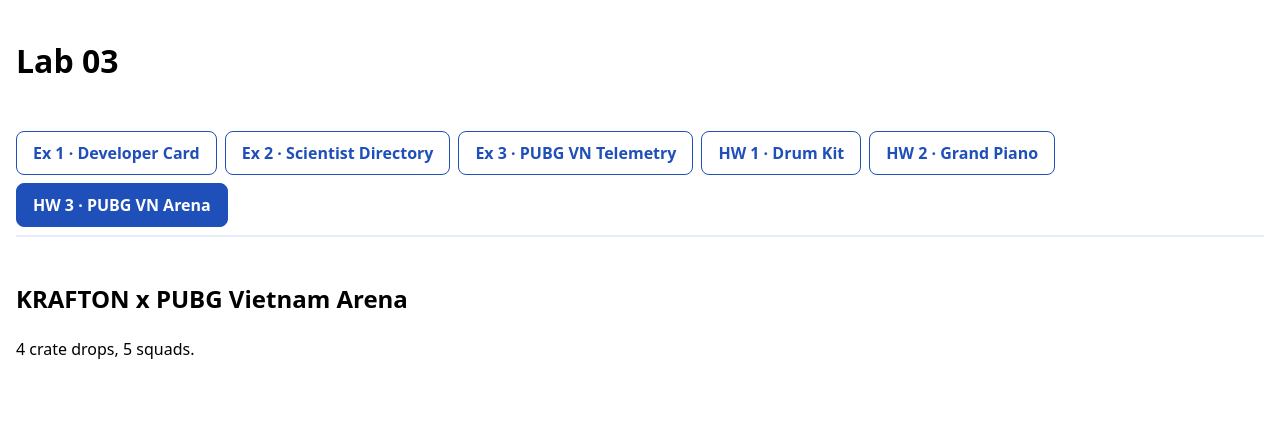
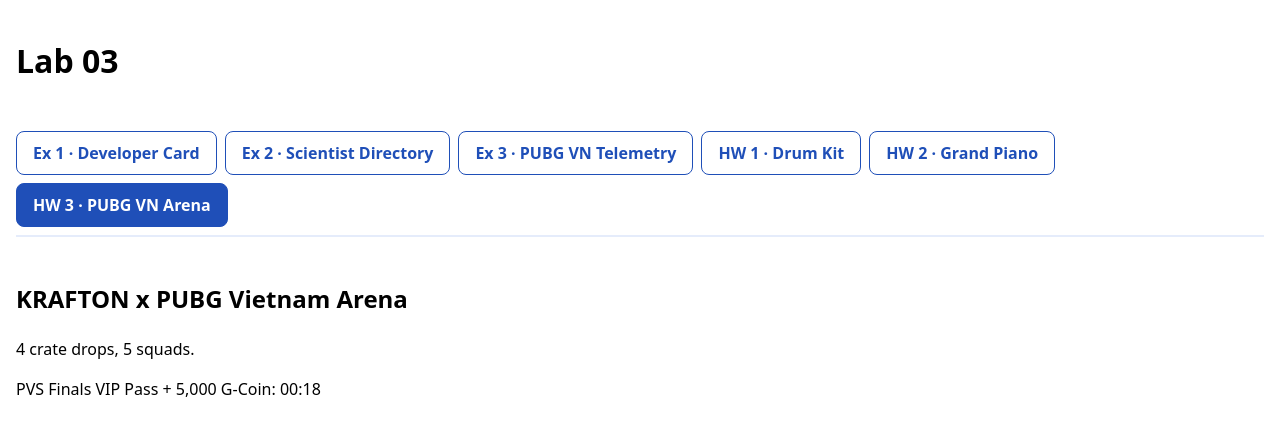
Before and after one commit to Ac-2836/WebDev-Lab03-Inclass, a React (Vite) app: page / in a window 1280 px wide. Both pictures are taken after a click on the tab "HW 3 · PUBG VN Arena". Shown: the top 436 px of the page. Built offline with nearby package versions, Linux system fonts and the light colour scheme.

Commit message:
feat(hw3): add zero-drift usePubgAirdropTimer hook

```diff
--- a/src/homeworks/KraftonPubgVnArena/KraftonPubgVnArena.jsx
+++ b/src/homeworks/KraftonPubgVnArena/KraftonPubgVnArena.jsx
@@ -1,8 +1,11 @@
 import { useState } from 'react';
 import { createArenaDrops, SQUAD_STANDINGS } from './arena-data.js';
+import { formatCountdown } from './format.js';
+import { usePubgAirdropTimer } from './usePubgAirdropTimer.js';
 
 export function KraftonPubgVnArena() {
   const [drops] = useState(() => createArenaDrops());
+  const { remainingMs, isLive } = usePubgAirdropTimer(drops[0].dropEpochMs);
 
   return (
     <section aria-labelledby='arena-heading'>
@@ -10,6 +13,12 @@ export function KraftonPubgVnArena() {
       <p>
         {drops.length} crate drops, {SQUAD_STANDINGS.length} squads.
       </p>
+      <p>
+        {drops[0].title}:{' '}
+        {isLive ? 'airdrop live' : (
+          <time>{formatCountdown(remainingMs)}</time>
+        )}
+      </p>
     </section>
   );
 }
--- /dev/null
+++ b/src/homeworks/KraftonPubgVnArena/format.js
@@ -0,0 +1,7 @@
+// mm:ss, rounded up so the display reads 00:00 only once the drop is live.
+export function formatCountdown(remainingMs) {
+  const totalSeconds = Math.ceil(remainingMs / 1000);
+  const minutes = String(Math.floor(totalSeconds / 60)).padStart(2, '0');
+  const seconds = String(totalSeconds % 60).padStart(2, '0');
+  return `${minutes}:${seconds}`;
+}
--- /dev/null
+++ b/src/homeworks/KraftonPubgVnArena/usePubgAirdropTimer.js
@@ -0,0 +1,33 @@
+import { useEffect, useState } from 'react';
+
+const TICK_MS = 200;
+
+// Remaining time is always derived from the wall clock, never decremented:
+// a throttled background tab that skips ticks still shows the right value.
+export const remainingMsAt = (targetEpochMs, serverOffsetMs = 0) =>
+  Math.max(0, targetEpochMs - (Date.now() + serverOffsetMs));
+
+// Slide contract: usePubgAirdropTimer(targetEpochMs, serverOffsetMs = 0)
+// returns { remainingMs, isLive }.
+export function usePubgAirdropTimer(targetEpochMs, serverOffsetMs = 0) {
+  const [remainingMs, setRemainingMs] = useState(() =>
+    remainingMsAt(targetEpochMs, serverOffsetMs));
+
+  useEffect(() => {
+    const syncClock = () =>
+      setRemainingMs(remainingMsAt(targetEpochMs, serverOffsetMs));
+    syncClock();
+    const timerId = window.setInterval(syncClock, TICK_MS);
+    // Resync immediately when a background tab becomes visible again.
+    const onWake = () => {
+      if (document.visibilityState === 'visible') syncClock();
+    };
+    document.addEventListener('visibilitychange', onWake);
+    return () => {
+      window.clearInterval(timerId);
+      document.removeEventListener('visibilitychange', onWake);
+    };
+  }, [targetEpochMs, serverOffsetMs]);
+
+  return { remainingMs, isLive: remainingMs === 0 };
+}
```
